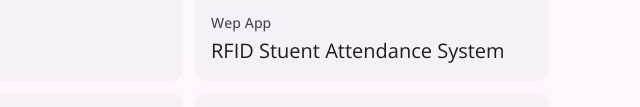
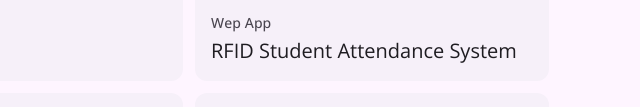
Before and after one commit to Baliguat/Portfolio-JohnDev, a plain HTML site: page index.html in a window 1280 px wide. Shown: the part 642-749 px from the top of the page, 639-1279 px from the left. Drawn offline with nearby package versions, Linux system fonts and the light colour scheme.

Commit message:
Update index.html

```diff
--- a/index.html
+++ b/index.html
@@ -159,7 +159,7 @@
 
                                             <span class="label-large card-subtitle">Wep App</span>
 
-                                            <h3 class="title-large card-title">RFID Stuent Attendance System</h3>
+                                            <h3 class="title-large card-title">RFID Student Attendance System</h3>
 
                                         </div>
                                         <a href="#" class="state-layer"></a>
```
